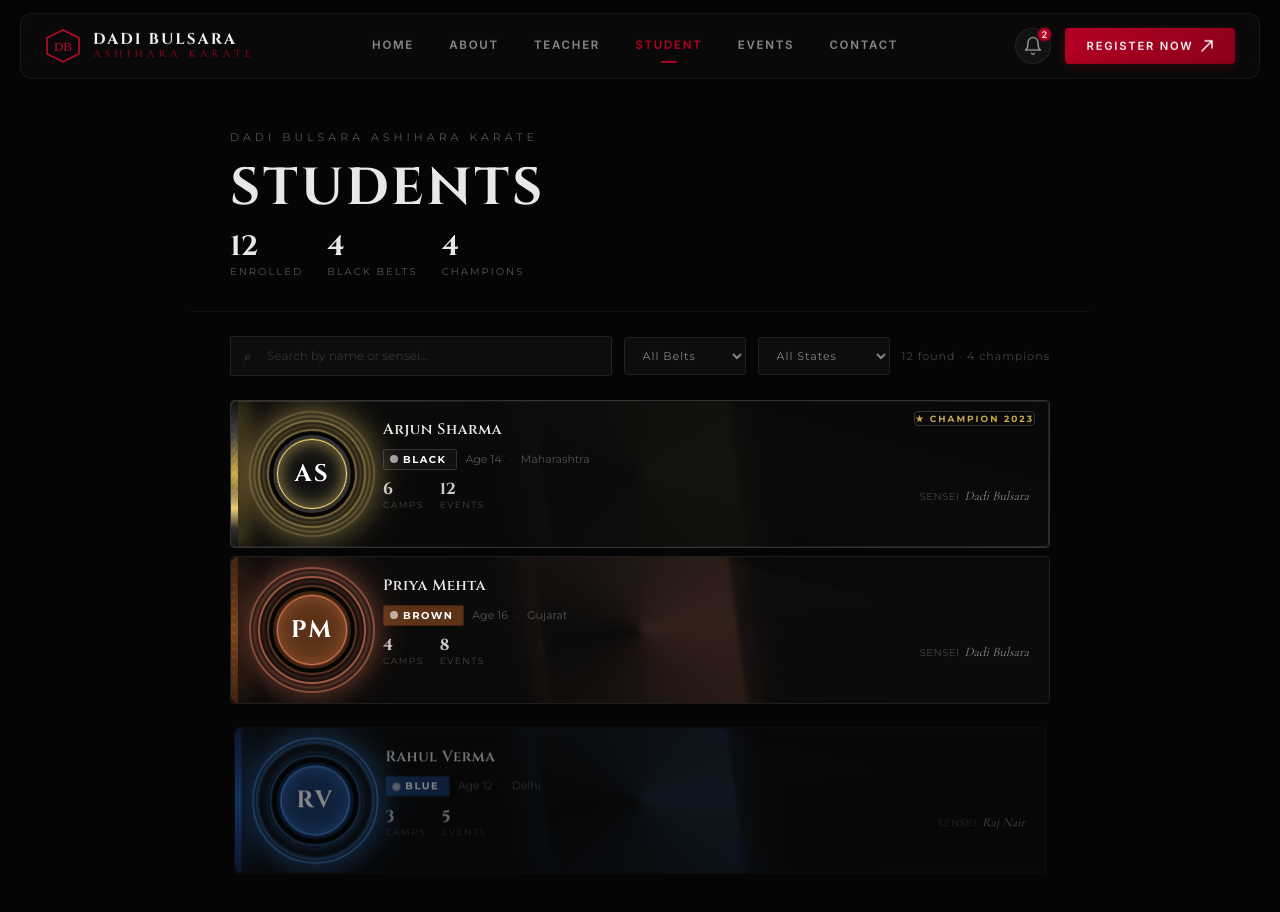
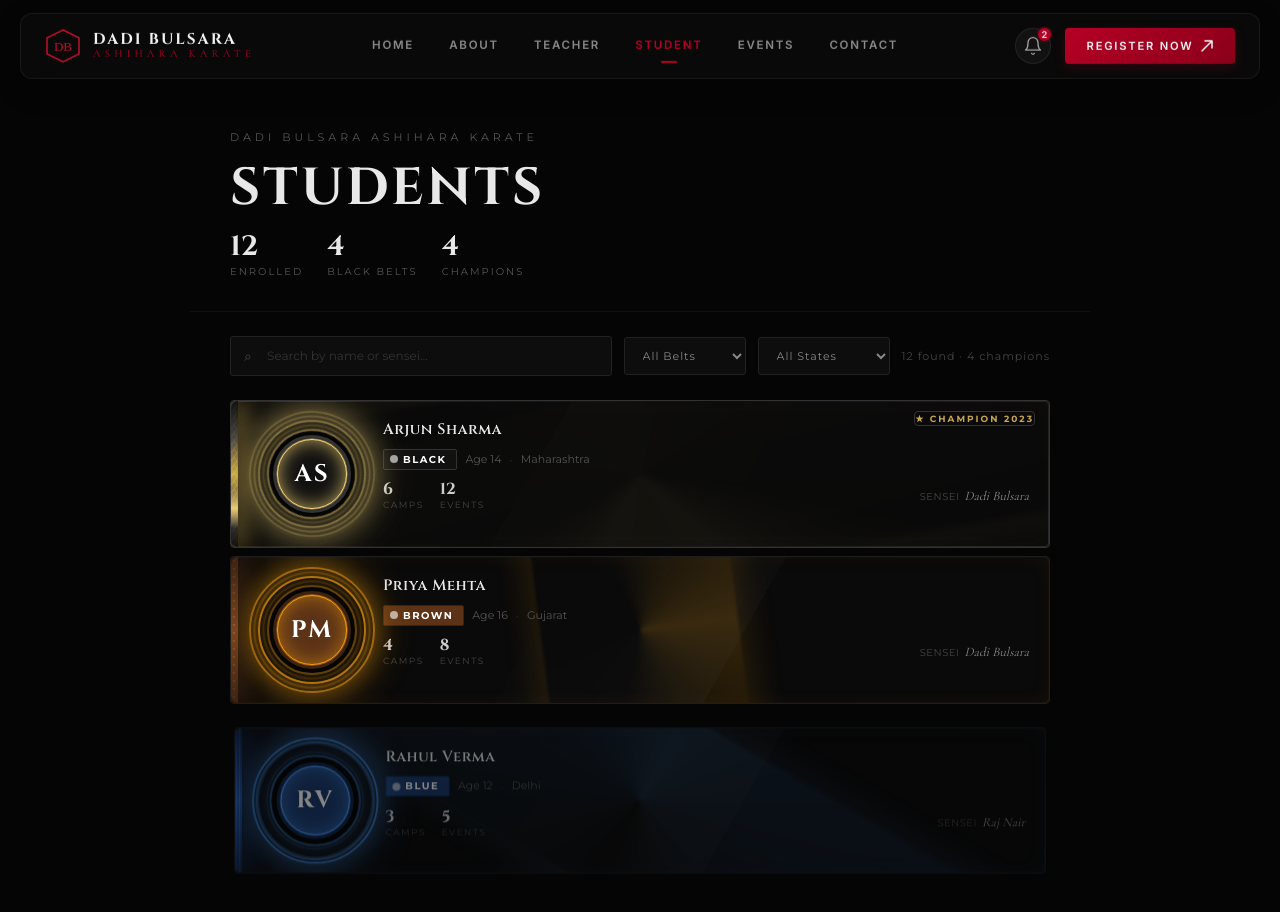
Before and after one commit to op2624685-sys/Dadi-Bulsara-Ashihara-Karate, a Next.js app: page /student in a window 1280 px wide. Shown: the top 912 px of the page. Built offline with nearby package versions, Linux system fonts and the light colour scheme.

Commit message:
improve the banner design

```diff
--- a/src/app/student/StudentPage.tsx
+++ b/src/app/student/StudentPage.tsx
@@ -58,14 +58,14 @@ const SAMPLE_STUDENTS: Student[] = [
 
 const ALL_STATES = [...new Set(SAMPLE_STUDENTS.map(s => s.state))].sort();
 
-// ── Enhanced Legendary Effects ─────────────────────────────────────────────
+// ── Belt Aura (Improved for Rank Difference) ───────────────────────────────
 const BELT_AURA: Record<Belt, { ringColor: string; glowColor: string; animation: string }> = {
-  White: { ringColor: "rgba(255,255,255,0.7)", glowColor: "rgba(255,255,255,0.3)", animation: "aura-shimmer" },
-  Blue: { ringColor: "#4a9eff", glowColor: "rgba(74,158,255,0.6)", animation: "aura-ripple" },
+  White: { ringColor: "#ddd", glowColor: "rgba(255,255,255,0.3)", animation: "aura-shimmer" },
+  Blue: { ringColor: "#4a9eff", glowColor: "rgba(74,158,255,0.55)", animation: "aura-ripple" },
   Yellow: { ringColor: "#ffe600", glowColor: "rgba(255,230,0,0.6)", animation: "aura-pulse" },
-  Green: { ringColor: "#4ade80", glowColor: "rgba(74,222,128,0.5)", animation: "aura-breathe" },
-  Brown: { ringColor: "#d97757", glowColor: "rgba(217,119,87,0.5)", animation: "aura-earthpulse" },
-  Black: { ringColor: "#f5d576", glowColor: "rgba(245,213,118,0.7)", animation: "aura-rotate" },
+  Green: { ringColor: "#4ade80", glowColor: "rgba(74,222,128,0.55)", animation: "aura-breathe" },
+  Brown: { ringColor: "#f59e0b", glowColor: "rgba(245,158,11,0.6)", animation: "aura-earthpulse" },
+  Black: { ringColor: "#f5d576", glowColor: "rgba(245,213,118,0.85)", animation: "aura-rotate" },
 };
 
 const BELT_PANEL: Record<Belt, { gradient: string; pattern: string; glow: string }> = {
@@ -80,6 +80,8 @@ const BELT_PANEL: Record<Belt, { gradient: string; pattern: string; glow: string
 // ── Rotating Legendary Border (Full Card) ───────────────────────────────────
 function LegendaryRotatingBorder({ belt, isChampion }: { belt: Belt; isChampion: boolean }) {
   const aura = BELT_AURA[belt];
+  const isHighRank = belt === "Black" || belt === "Brown";
+  const isBlack = belt === "Black";
   const intensity = isChampion ? 1 : 0.75;
 
   return (
@@ -91,40 +93,59 @@ function LegendaryRotatingBorder({ belt, isChampion }: { belt: Belt; isChampion:
       zIndex: -1,
       pointerEvents: "none",
     }}>
-      {/* Rotating Glow Ring */}
+      {/* Main Rotating Conic Glow - Different for each belt */}
       <div
         style={{
           position: "absolute",
-          inset: "-20px",
-          borderRadius: "14px",
-          background: `conic-gradient(transparent, ${aura.ringColor}, transparent)`,
-          animation: "rotateBorder 8s linear infinite",
-          opacity: intensity * 0.85,
-          filter: `blur(2px)`,
-          boxShadow: `0 0 35px 8px ${aura.glowColor}`,
+          inset: isBlack ? "-28px" : "-22px",
+          borderRadius: "16px",
+          background: isBlack
+            ? `conic-gradient(transparent 30%, ${aura.ringColor}, #c9a84c, ${aura.ringColor}, transparent 70%)`
+            : isHighRank
+            ? `conic-gradient(transparent 20%, ${aura.ringColor}, transparent 80%)`
+            : `conic-gradient(transparent, ${aura.ringColor}, transparent)`,
+          animation: `rotateBorder ${isBlack ? "6s" : isHighRank ? "8s" : "10s"} linear infinite`,
+          opacity: intensity * (isBlack ? 0.95 : 0.85),
+          filter: isBlack ? "blur(3px)" : "blur(1.5px)",
+          boxShadow: `0 0 ${isBlack ? "45px" : "32px"} 10px ${aura.glowColor}`,
         }}
       />
 
-      {/* Secondary Faster Ring */}
+      {/* Secondary Rotating Layer (Faster) */}
       <div
         style={{
           position: "absolute",
-          inset: "-12px",
-          borderRadius: "12px",
-          background: `conic-gradient(transparent, #ffffff22, transparent)`,
-          animation: "rotateBorder 4s linear infinite reverse",
-          opacity: intensity * 0.6,
+          inset: isBlack ? "-18px" : "-14px",
+          borderRadius: "14px",
+          background: `conic-gradient(transparent, rgba(255,255,255,0.25), transparent)`,
+          animation: `rotateBorder ${isBlack ? "3.5s" : "5s"} linear infinite reverse`,
+          opacity: intensity * (isBlack ? 0.7 : 0.45),
         }}
       />
 
-      {/* Inner Static Glow Frame */}
+      {/* Extra Gold Spark Layer for Black & Champions */}
+      { (isBlack || isChampion) && (
+        <div
+          style={{
+            position: "absolute",
+            inset: "-10px",
+            borderRadius: "12px",
+            background: "conic-gradient(transparent, #c9a84c88, transparent)",
+            animation: "rotateBorder 4s linear infinite",
+            opacity: isChampion ? 0.65 : 0.4,
+            filter: "blur(2px)",
+          }}
+        />
+      )}
+
+      {/* Static Inner Border Glow */}
       <div style={{
         position: "absolute",
-        inset: "0",
-        border: `2px solid ${aura.ringColor}`,
-        borderRadius: "8px",
-        opacity: intensity * 0.4,
-        boxShadow: `0 0 25px 6px ${aura.glowColor}`,
+        inset: "2px",
+        border: `2.5px solid ${aura.ringColor}`,
+        borderRadius: "9px",
+        opacity: intensity * 0.35,
+        boxShadow: `inset 0 0 20px ${aura.glowColor}`,
       }} />
     </div>
   );
```
